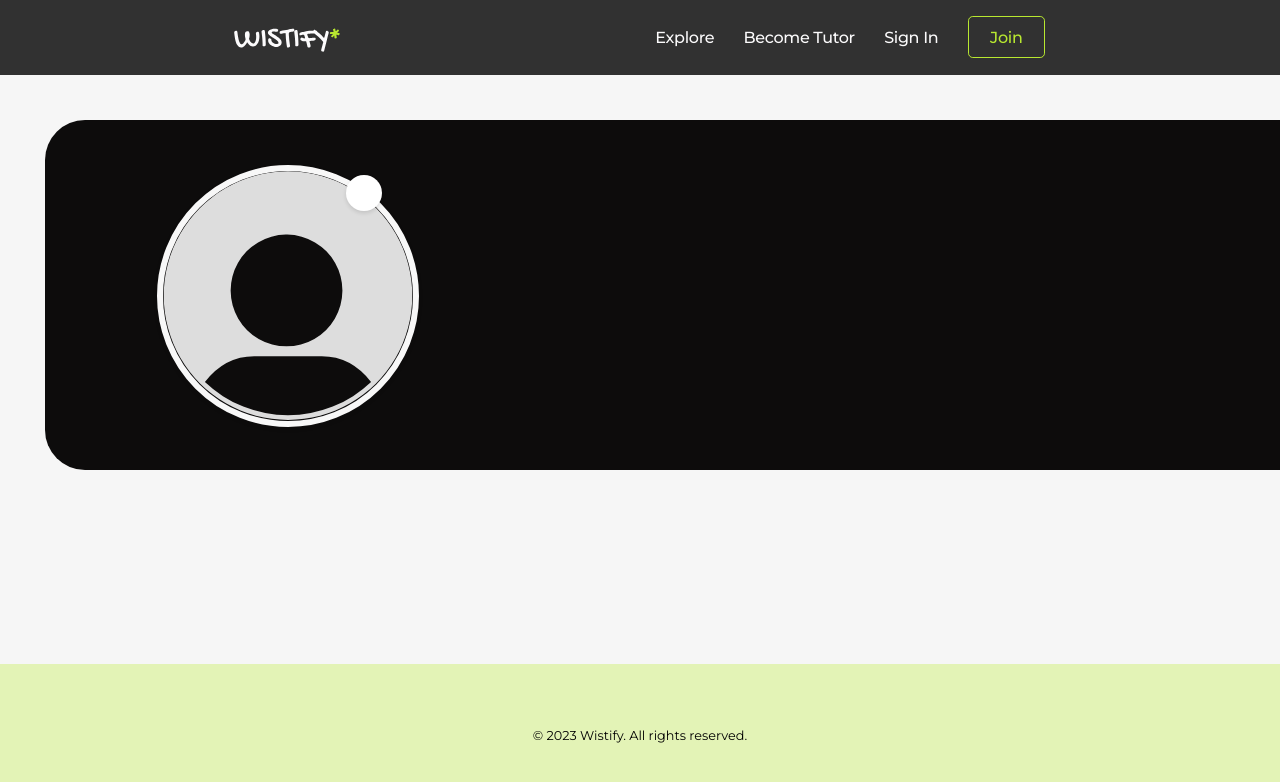
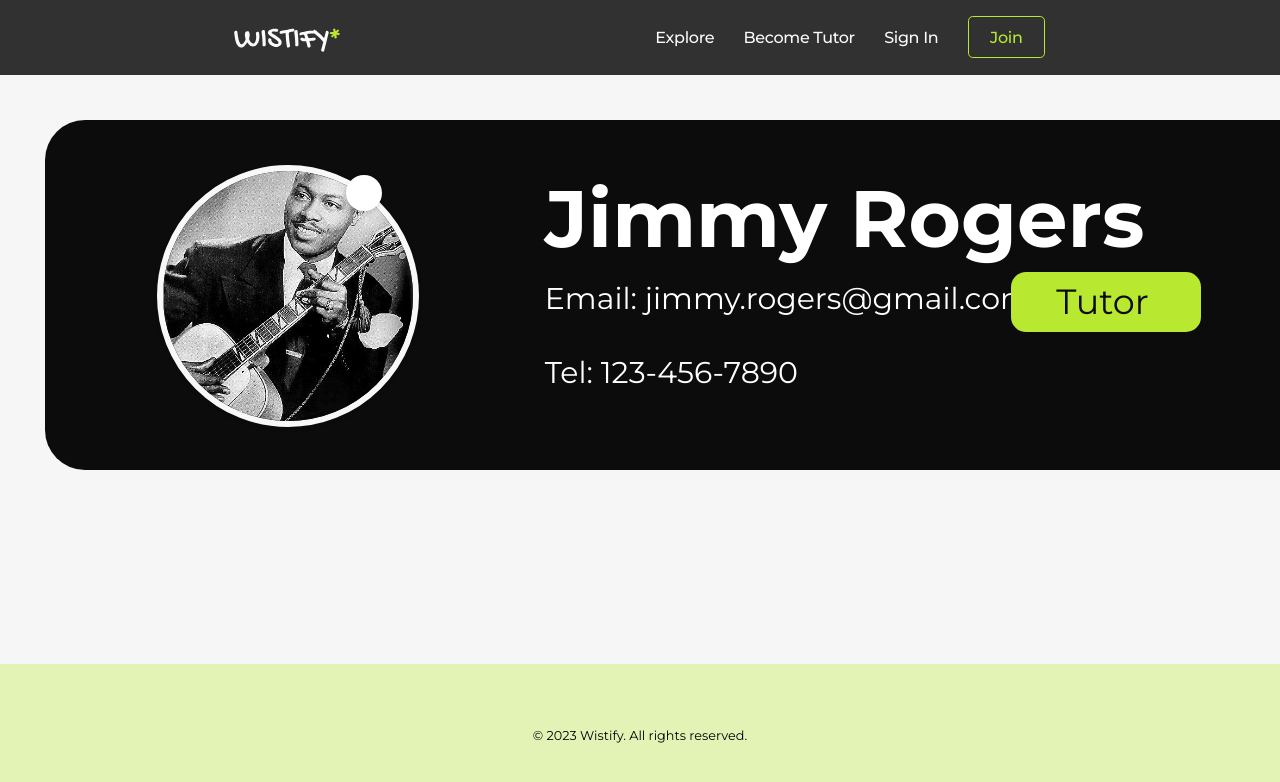
Before and after one commit to Tharunthorn/Wistify-Tutor-Finder-Application, a Vue app in the folder Front-End/wistify-front-end/: page /Profile in a window 1280 px wide. Shown: the top 782 px of the page. Built offline with nearby package versions, Linux system fonts and the light colour scheme.

Commit message:
Profile page ready for demo.

```diff
--- a/Front-End/wistify-front-end/src/components/ProfilePage.vue
+++ b/Front-End/wistify-front-end/src/components/ProfilePage.vue
@@ -2,7 +2,17 @@
   <div>
     <Navbar />
     <div class="page-background"></div>
-    <div class="square-layout">
+    <div class="info-layout">
+      <h2>Jimmy Rogers</h2>
+        <p class="description-box">
+          Email: jimmy.rogers@gmail.com
+          <br>
+          <br>
+          Tel: 123-456-7890
+        </p>
+      <div class="status-box">
+        <h3>Tutor</h3>
+      </div>
       <div class="container">
         <div class="avatar-upload">
           <div class="avatar-edit">
@@ -30,7 +40,7 @@ export default {
   },
   data() {
     return {
-      imageSrc: '/public/Default_pfp.svg',
+      imageSrc: '/public/jrogers.jpeg',
     };
   },
   methods: {
@@ -67,7 +77,7 @@ export default {
   flex-shrink: 0;
 }
 
-.square-layout {
+.info-layout {
   position: fixed;
   top: 15%;
   left: 3.5%;
@@ -77,7 +87,6 @@ export default {
   border-radius: 40px;
   background: #0D0C0C;
   align-items: center;
-  /* Add additional styling for the square layout as needed */
 }
 
 .footer {
@@ -176,5 +185,43 @@ h1 small {
   background-position: center;
 }
 
-/* Add more styles as needed for different profile sections */
+h2 {
+  font-size: 80px;
+  font-family: 'Montserrat', sans-serif;
+  position: fixed;
+  color: #FFFFFF;
+  margin-left: 500px;
+  margin-top: 50px;
+}
+
+.description-box {
+  position: fixed;
+  font-size: 30px;
+  font-family: 'Montserrat', sans-serif;
+  color: #FFFFFF;
+  margin-left: 500px;
+  margin-top: 160px;
+}
+
+.status-box {
+  position: fixed;
+  top: 34%;
+  left: 79%;
+  width: 190px;
+  height: 60px;
+  border-radius: 15px;
+  background: #B8E830;
+  align-items: center;
+}
+
+h3 {
+  font-size: 35px;
+  font-family: 'Montserrat', sans-serif;
+  font-weight: normal;
+  position: fixed;
+  color: #0D0C0C;
+  margin-left: 45px;
+  margin-top: 8px;
+}
+
 </style>
```
Also changed, not shown: Front-End/wistify-front-end/public/jrogers.jpeg (added).
